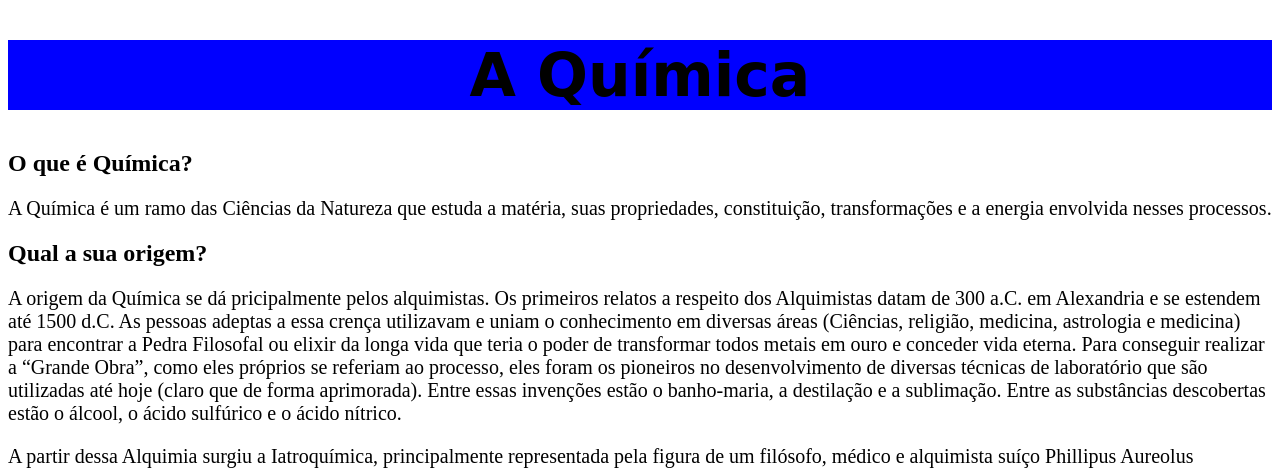
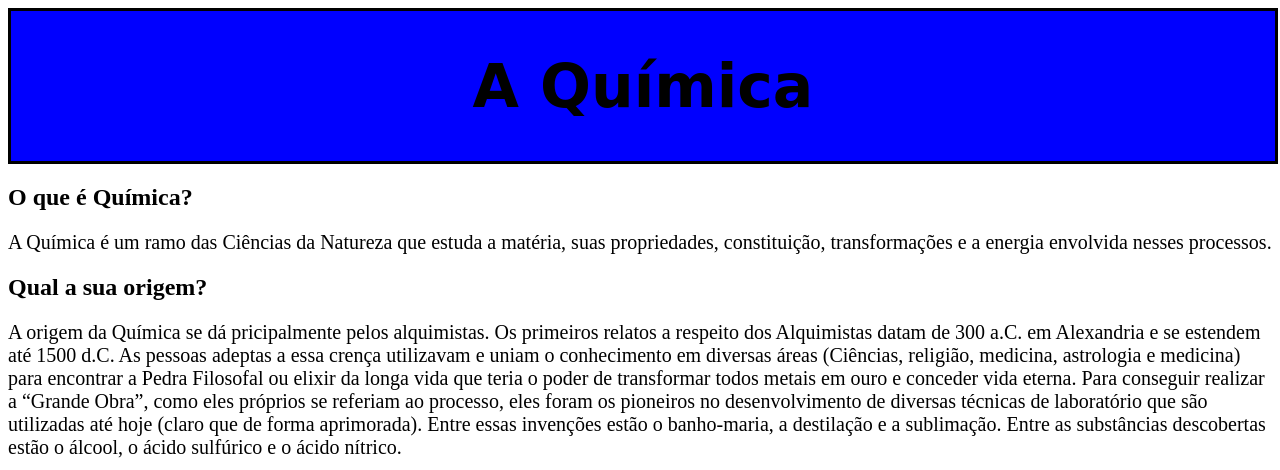
Before and after one commit to 0joao0pedro/lpw, a plain HTML site: page index.html in a window 1280 px wide. Shown: the top 470 px of the page. Drawn offline with Linux system fonts and the light colour scheme.

Commit message:
Update pag-principal.css

```diff
--- a/pag-principal.css
+++ b/pag-principal.css
@@ -8,6 +8,9 @@ h1{
 }
 header{
     background-color: blue;
+    width: 100%;
+    height: 20%;
+    border: solid;
     padding:0px;
 }
 p{
```
